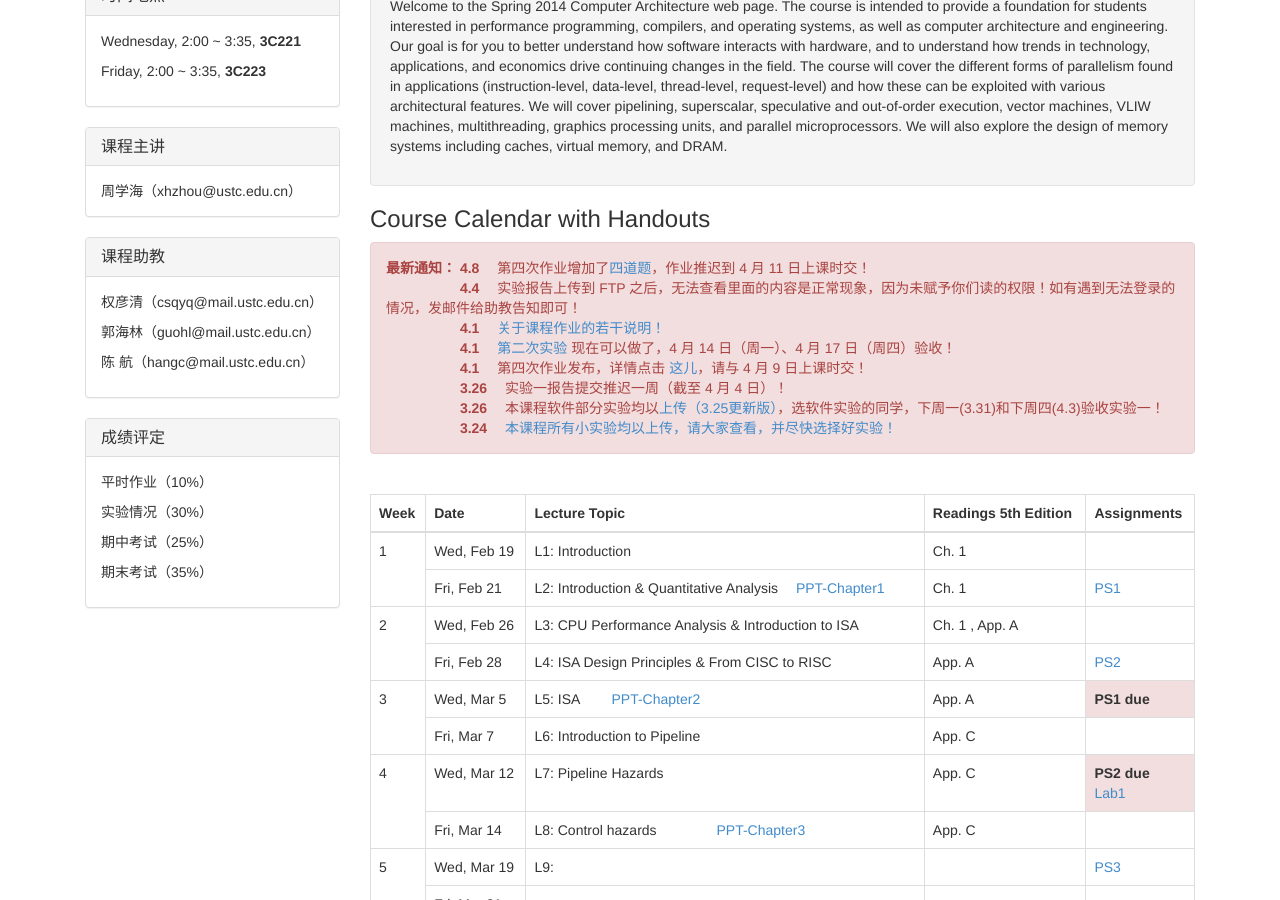
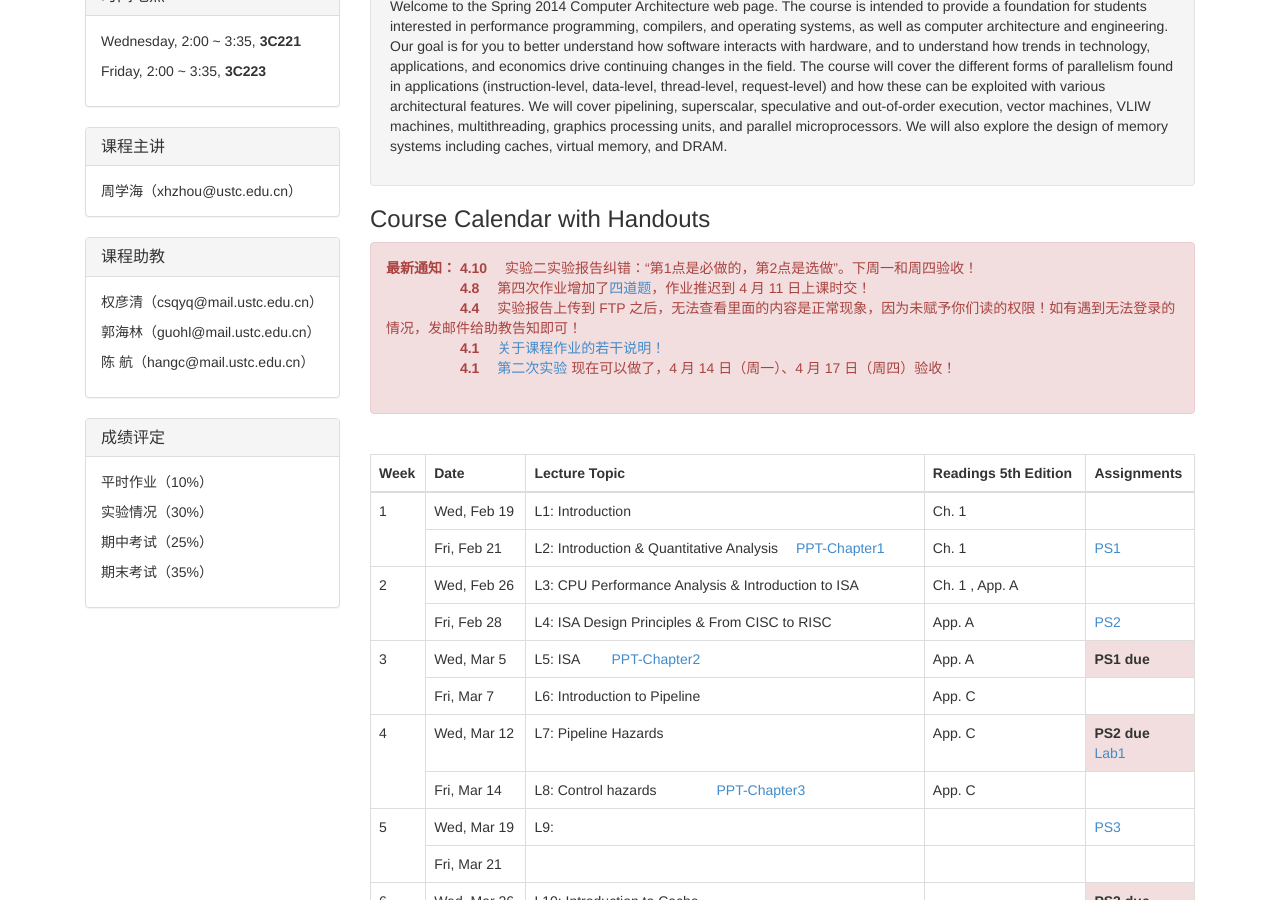
Before and after one commit to hazirguo/ca2014, a Jekyll site: the page index.html, which Jekyll copies as it is, in a window 1280 px wide and 900 px high, scrolled down 426 px. Built offline with Jekyll 4.4.1, drawn with Linux system fonts in a browser that asks for light colours; Markdown is read by kramdown in place of the engine named in the settings.

Commit message:
update lab2 report

```diff
--- a/index.html
+++ b/index.html
@@ -164,14 +164,16 @@
        <!--　 有关课程实验的相关说明，详情点击 <a href="blog/20140321/about_lab.html">这儿</a> !</br>  -->
        <!--　 第三次作业发布，详情点击 <a href="coursework/index.html#ps3">这儿</a>，请与 3 月 26 日上课时交！ </br> -->
        <!--　 第一次实验发布，详情点击 <a href="experiments/index.html#lab1">这儿</a>（已更新 MIPSsim 压缩包，添加“样例程序”），请与 3 月 28 日前提交！　-->
-      <strong>最新通知：</strong> <strong> 4.8 </strong>　第四次作业增加了<a href="coursework/index.html#ps4">四道题</a>，作业推迟到 4 月 11 日上课时交！ <br/>
+      <strong>最新通知：</strong> <strong> 4.10 </strong>　实验二实验报告纠错：“第1点是必做的，第2点是选做”。下周一和周四验收！ <br/>
+        　　　　　 </strong> <strong> 4.8 </strong>　第四次作业增加了<a href="coursework/index.html#ps4">四道题</a>，作业推迟到 4 月 11 日上课时交！ <br/>
         　　　　　 <strong> 4.4 </strong>　实验报告上传到 FTP 之后，无法查看里面的内容是正常现象，因为未赋予你们读的权限！如有遇到无法登录的情况，发邮件给助教告知即可！ <br/>
         　　　　　 <strong> 4.1 </strong>　<a href="blog/20140401/about_coursework.html">关于课程作业的若干说明！</a> <br/>
         　　　　　 <strong> 4.1 </strong>　<a href="experiments/index.html#lab2">第二次实验</a> 现在可以做了，4 月 14 日（周一）、4 月 17 日（周四）验收！<br/>
-        　　　　　 <strong> 4.1 </strong>　第四次作业发布，详情点击 <a href="coursework/index.html#ps4">这儿</a>，请与 4 月 9 日上课时交！　<br/>
+
+        <!-- <strong> 4.1 </strong>　第四次作业发布，详情点击 <a href="coursework/index.html#ps4">这儿</a>，请与 4 月 9 日上课时交！　<br/>
         　　　　　 <strong> 3.26 </strong>　实验一报告提交推迟一周（截至 4 月 4 日）！　<br/>
         　　　　　 <strong> 3.26 </strong>　本课程软件部分实验均以<a href="experiments/index.html">上传（3.25更新版）</a>，选软件实验的同学，下周一(3.31)和下周四(4.3)验收实验一！<br/>
-        　　　　　  <strong> 3.24 </strong>　<a href="experiments/index.html">本课程所有小实验均以上传，请大家查看，并尽快选择好实验！</a></br>
+        　　　　　  <strong> 3.24 </strong>　<a href="experiments/index.html">本课程所有小实验均以上传，请大家查看，并尽快选择好实验！</a></br>-->
       </div>
 
       <div>
```
Also changed, not shown: 1 other file.
